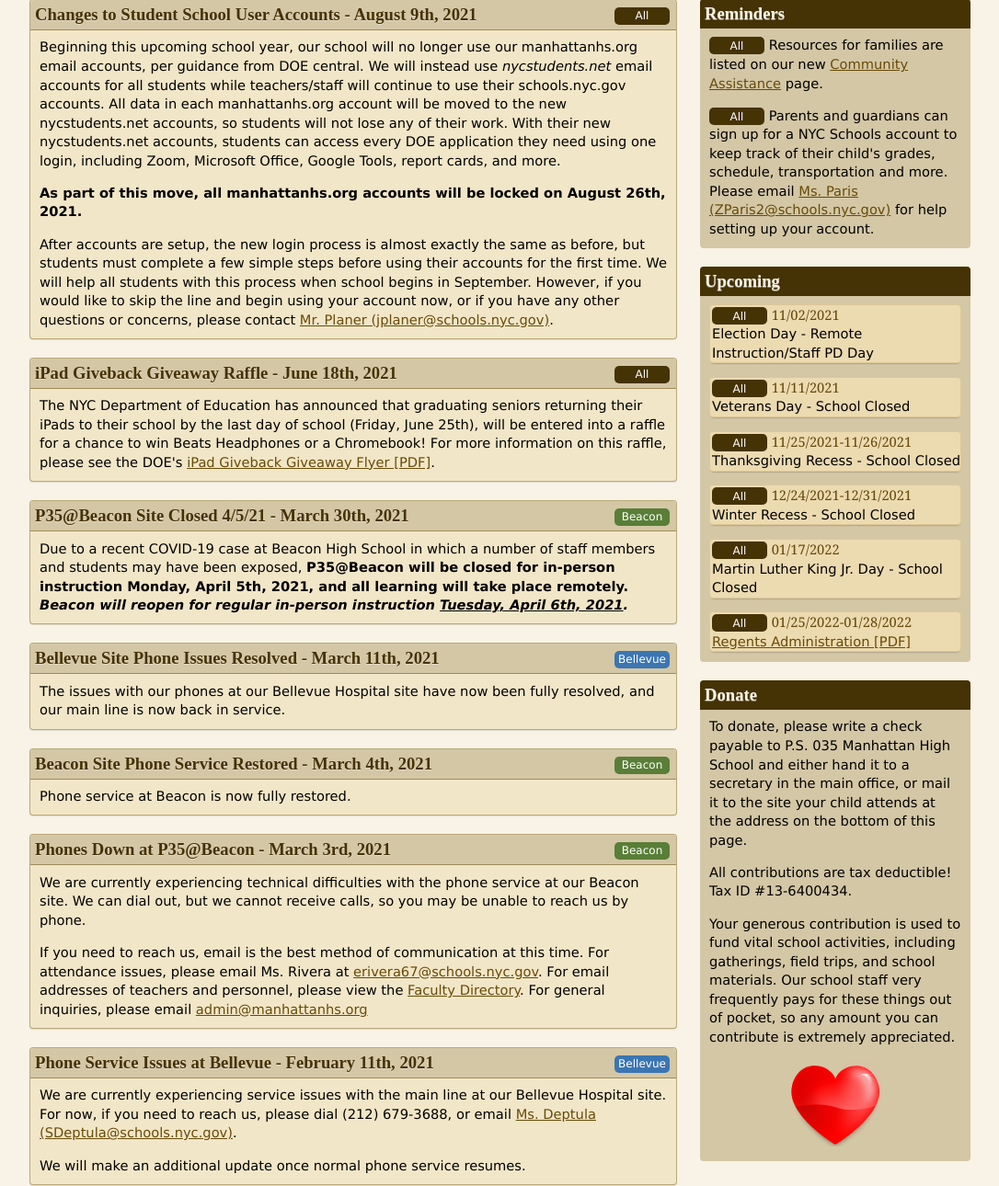
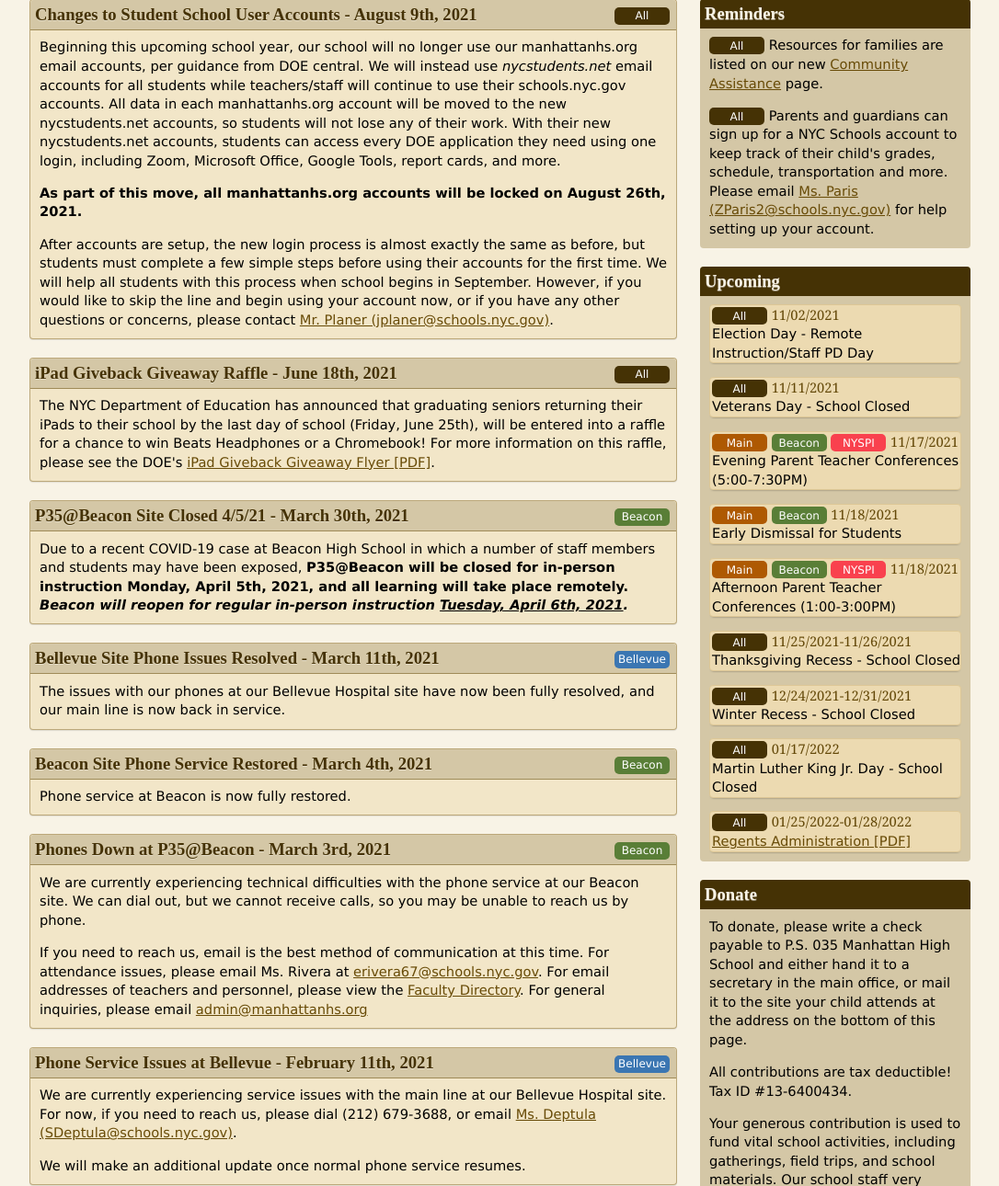
Before and after one commit to 75M035/manhattanhs, a PHP site: page / in a window 1280 px wide. Shown: the part 161-1451 px from the top of the page at 92% size, without its empty margins (96-1182 px from the left). Run offline with PHP 8.4, Linux system fonts and the light colour scheme; some libraries are stand-ins or nearby versions.

Commit message:
*Updated upcoming
    Added PTC dates, early dismissal 11/17
*Updated directory
    Removed Sylvia Orellana

```diff
--- a/includes/style.css
+++ b/includes/style.css
@@ -343,7 +343,7 @@ ul.contenthead {
 }
 
 .nyspi-label {
-	color: #F9414E;
+	background: #F9414E;
 }
 
 /* Directory Site Labels */
--- a/index.php
+++ b/index.php
@@ -97,6 +97,9 @@ include("includes/header.php");
 				<div class="sidecontent upcoming">
 					<p><span class="all-label">All</span> <span class="upcoming-date">11/02/2021</span> <br /> Election Day - Remote Instruction/Staff PD Day</p>
 					<p><span class="all-label">All</span> <span class="upcoming-date">11/11/2021</span> <br /> Veterans Day - School Closed</p>
+					<p><span class="main-label">Main</span> <span class="beacon-label">Beacon</span> <span class="nyspi-label">NYSPI</span> <span class="upcoming-date">11/17/2021</span> <br /> Evening Parent Teacher Conferences (5:00-7:30PM)</p>
+					<p><span class="main-label">Main</span> <span class="beacon-label">Beacon</span> <span class="upcoming-date">11/18/2021</span> <br /> Early Dismissal for Students</p>
+					<p><span class="main-label">Main</span> <span class="beacon-label">Beacon</span> <span class="nyspi-label">NYSPI</span> <span class="upcoming-date">11/18/2021</span> <br /> Afternoon Parent Teacher Conferences (1:00-3:00PM)</p>
 					<p><span class="all-label">All</span> <span class="upcoming-date">11/25/2021-11/26/2021</span> <br /> Thanksgiving Recess - School Closed</p>
 					<p><span class="all-label">All</span> <span class="upcoming-date">12/24/2021-12/31/2021</span> <br /> Winter Recess - School Closed</p>
 					<p><span class="all-label">All</span> <span class="upcoming-date">01/17/2022</span> <br /> Martin Luther King Jr. Day - School Closed</p>
```
Also changed, not shown: directory.php (+0 -8 lines).
